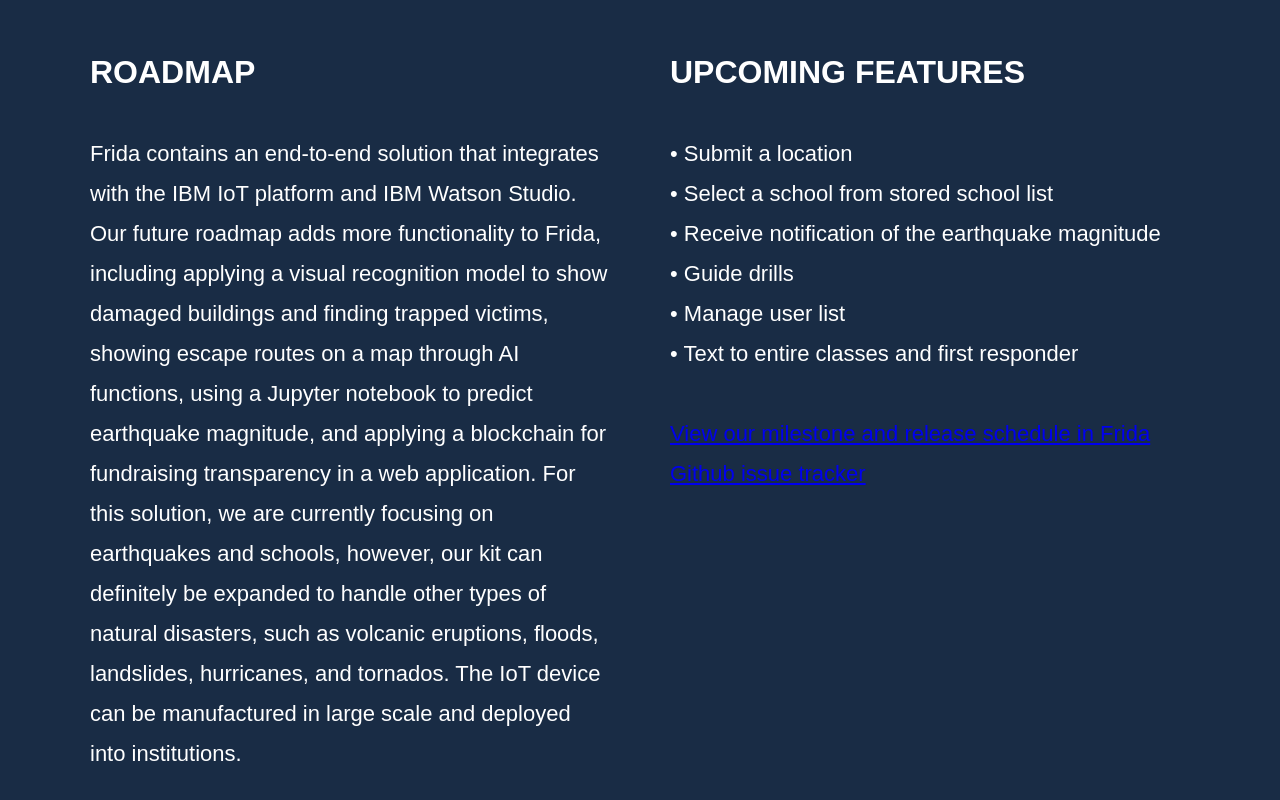
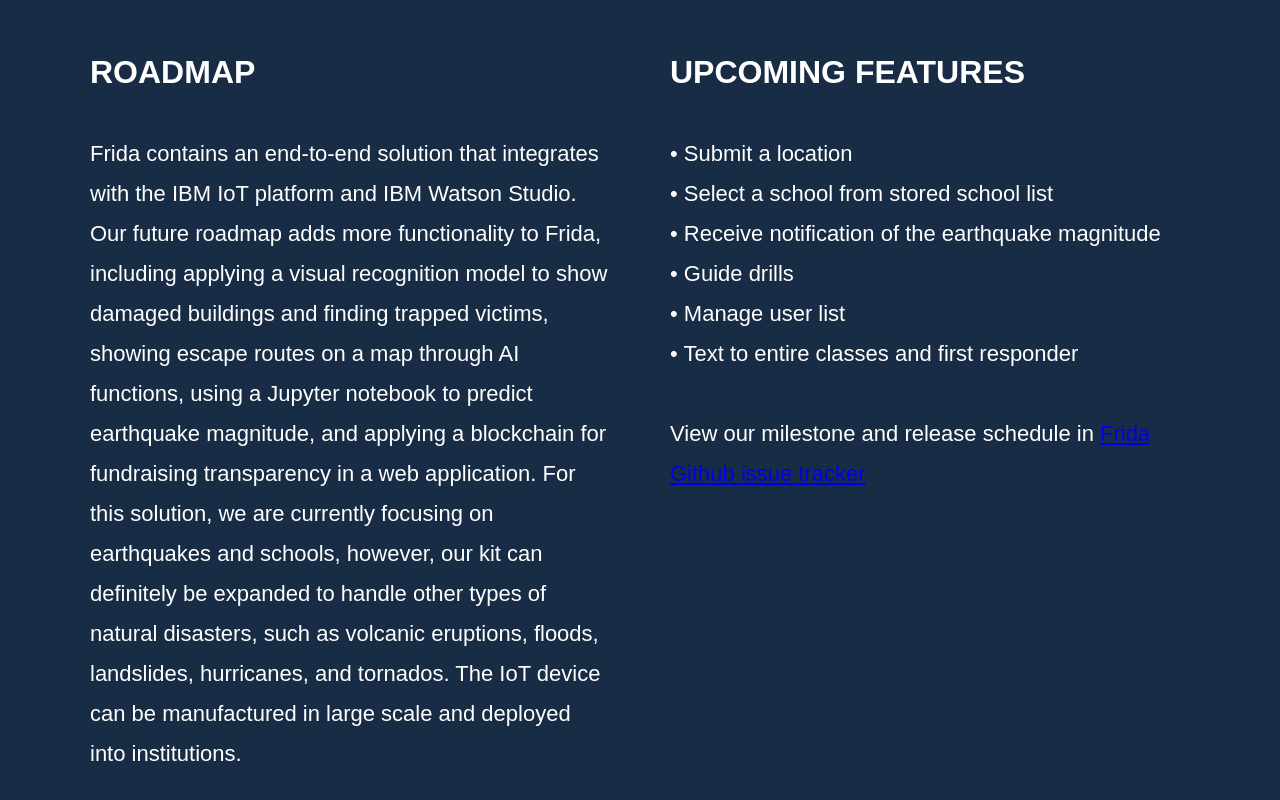
Before and after one commit to Call-for-Code/Frida, a plain HTML site: page docs/index.html in a window 1280 px wide. Shown: the part 2213-3013 px from the top of the page. Drawn offline with Linux system fonts and the light colour scheme.

Commit message:
Update index.html

```diff
--- a/docs/index.html
+++ b/docs/index.html
@@ -153,9 +153,9 @@
 				• Text to entire classes and first responder
 				<br/>
 				<br/>
-				<a target="_blank" style=“color:white”
+				View our milestone and release schedule in <a target="_blank"
 href="https://github.com/IBM/Frida/milestones">
-					View our milestone and release schedule in Frida Github issue tracker
+					Frida Github issue tracker
 				</a>
 			</p>
 		</div>
```
